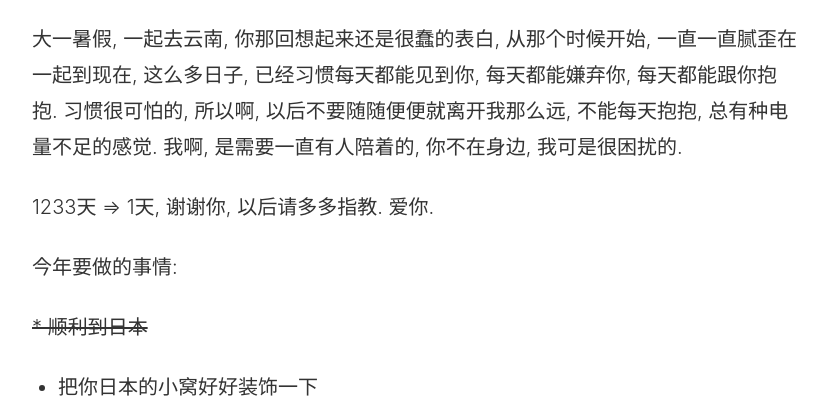
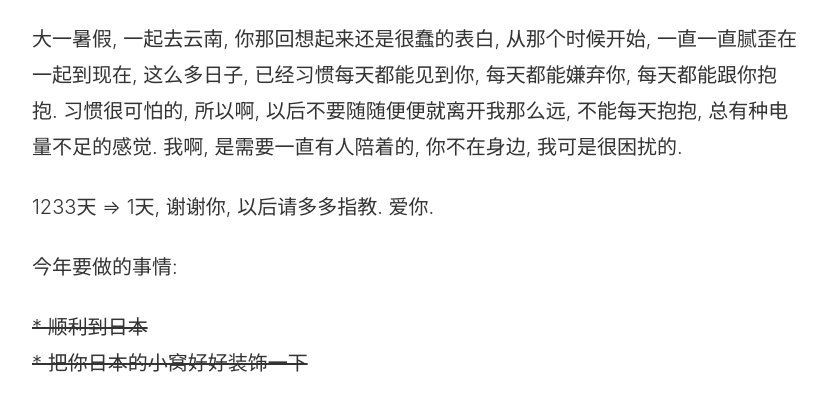
Before and after one commit to ElsaXing/ElsaXing.github.io, a plain HTML site: page 2017/01/08/Hello2017/index.html in a window 1280 px wide. Shown: the part 546-952 px from the top of the page, without its empty margins (224-1053 px from the left). Drawn offline with nearby package versions, Linux system fonts and the light colour scheme.

Commit message:
Site updated: 2017-02-02 16:35:59

```diff
--- a/2017/01/08/Hello2017/index.html
+++ b/2017/01/08/Hello2017/index.html
@@ -15,7 +15,7 @@
 <meta property="og:description" content="2016年已经过去, 1号的时候, 被朋友圈各种新年鸡汤愿望刷了屏, 这几天一直被各种事情打乱了节奏, 突然觉得, 还是要写一下新一年的展望吧? 毕竟, 今年对我来说会是很不一样的一年吧.
 结婚(2016-12-30)在2016年的最后一个工作日和小端端去领了结婚证, 本来想着在31号领的,结果被告知不上班也是很伤心. 在一起3年多, 1200多天.
 大一暑假, 一起去云南, 你那回想起来还是很蠢">
-<meta property="og:updated_time" content="2017-01-23T09:11:49.000Z">
+<meta property="og:updated_time" content="2017-02-02T07:35:33.000Z">
 <meta name="twitter:card" content="summary">
 <meta name="twitter:title" content="Hello 2017">
 <meta name="twitter:description" content="2016年已经过去, 1号的时候, 被朋友圈各种新年鸡汤愿望刷了屏, 这几天一直被各种事情打乱了节奏, 突然觉得, 还是要写一下新一年的展望吧? 毕竟, 今年对我来说会是很不一样的一年吧.
@@ -73,9 +73,8 @@
 <p>大一暑假, 一起去云南, 你那回想起来还是很蠢的表白, 从那个时候开始, 一直一直腻歪在一起到现在, 这么多日子, 已经习惯每天都能见到你, 每天都能嫌弃你, 每天都能跟你抱抱. 习惯很可怕的, 所以啊, 以后不要随随便便就离开我那么远, 不能每天抱抱, 总有种电量不足的感觉. 我啊, 是需要一直有人陪着的, 你不在身边, 我可是很困扰的. </p>
 <p>1233天 =&gt; 1天, 谢谢你, 以后请多多指教. 爱你.  </p>
 <p>今年要做的事情:</p>
-<p><del>* 顺利到日本</del></p>
+<p><del>* 顺利到日本</del><br><del>* 把你日本的小窝好好装饰一下</del></p>
 <ul>
-<li>把你日本的小窝好好装饰一下</li>
 <li>学会做便当</li>
 </ul>
 <p>( <del>残念!!为什么不是1234天啊!!! 我们假装是31号领的证好不好!!!</del> 我文笔不好这个设定大概一时半会儿是改变不了了, 这么一点点东西写了又删, 边写边哭, 果然还是煽情不起来, 那就干脆少写一点吧…)</p>
```
